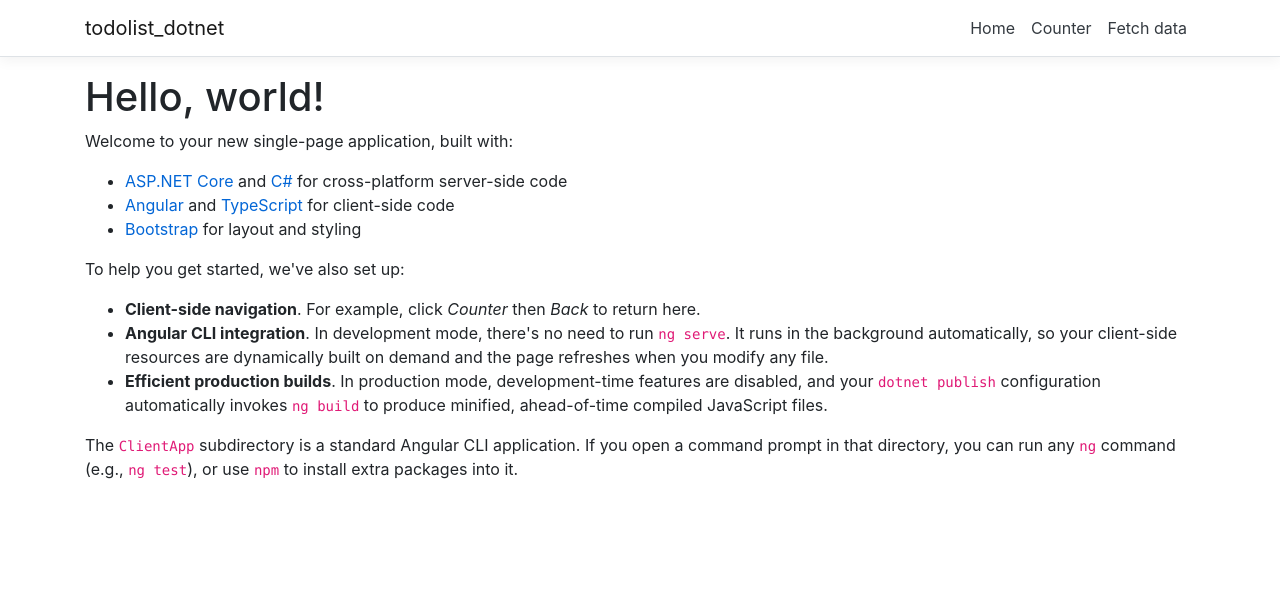
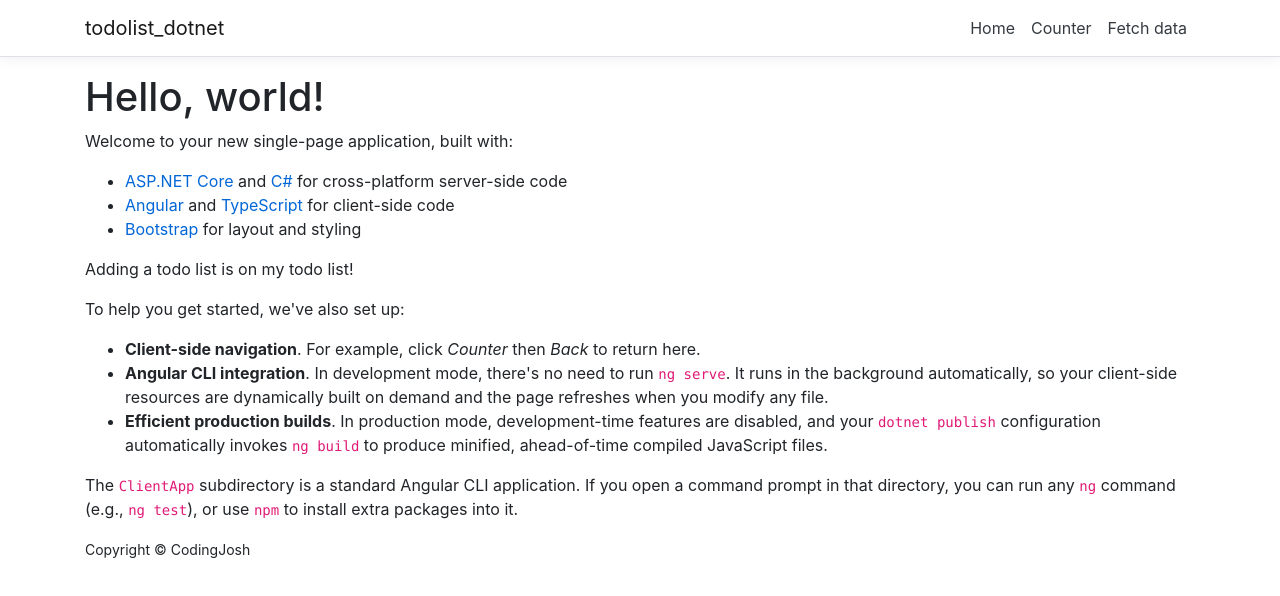
Before and after one commit to YoCodingJosh/todolist_dotnet, an Angular app in the folder ClientApp/: page / in a window 1280 px wide. Shown: the top 596 px of the page. Built offline with nearby package versions, Linux system fonts and the light colour scheme.

Commit message:
minor tweaks to angular code

```diff
--- a/ClientApp/angular.json
+++ b/ClientApp/angular.json
@@ -1,5 +1,8 @@
 {
   "$schema": "./node_modules/@angular/cli/lib/config/schema.json",
+  "cli": {
+    "analytics": "dbf59dd6-2f39-4e7e-b9c3-8b8000fca908"
+  },
   "version": 1,
   "newProjectRoot": "projects",
   "projects": {
--- a/ClientApp/src/app/home/home.component.html
+++ b/ClientApp/src/app/home/home.component.html
@@ -5,6 +5,7 @@
   <li><a href='https://angular.io/'>Angular</a> and <a href='http://www.typescriptlang.org/'>TypeScript</a> for client-side code</li>
   <li><a href='http://getbootstrap.com/'>Bootstrap</a> for layout and styling</li>
 </ul>
+<p>Adding a todo list is on my todo list!</p>
 <p>To help you get started, we've also set up:</p>
 <ul>
   <li><strong>Client-side navigation</strong>. For example, click <em>Counter</em> then <em>Back</em> to return here.</li>
@@ -12,3 +13,4 @@
   <li><strong>Efficient production builds</strong>. In production mode, development-time features are disabled, and your <code>dotnet publish</code> configuration automatically invokes <code>ng build</code> to produce minified, ahead-of-time compiled JavaScript files.</li>
 </ul>
 <p>The <code>ClientApp</code> subdirectory is a standard Angular CLI application. If you open a command prompt in that directory, you can run any <code>ng</code> command (e.g., <code>ng test</code>), or use <code>npm</code> to install extra packages into it.</p>
+<p><small>Copyright &copy; CodingJosh</small></p>
--- a/ClientApp/src/index.html
+++ b/ClientApp/src/index.html
@@ -2,13 +2,13 @@
 <html lang="en">
   <head>
     <meta charset="utf-8" />
-    <title>todolist_dotnet</title>
+    <title>MyToDoList</title>
     <base href="/" />
 
     <meta name="viewport" content="width=device-width, initial-scale=1" />
     <link rel="icon" type="image/x-icon" href="favicon.ico" />
   </head>
   <body>
-    <app-root>Loading...</app-root>
+    <app-root>Starting application...</app-root>
   </body>
 </html>
```
